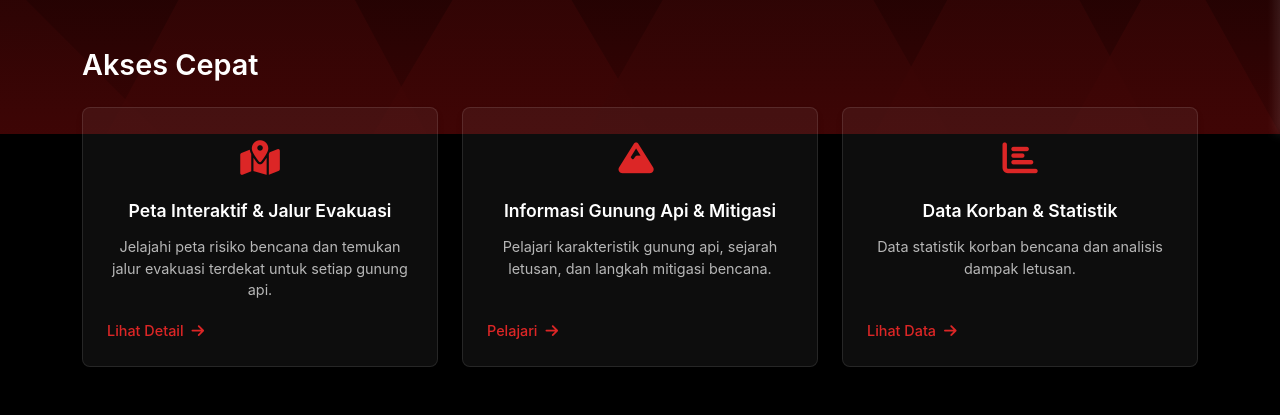
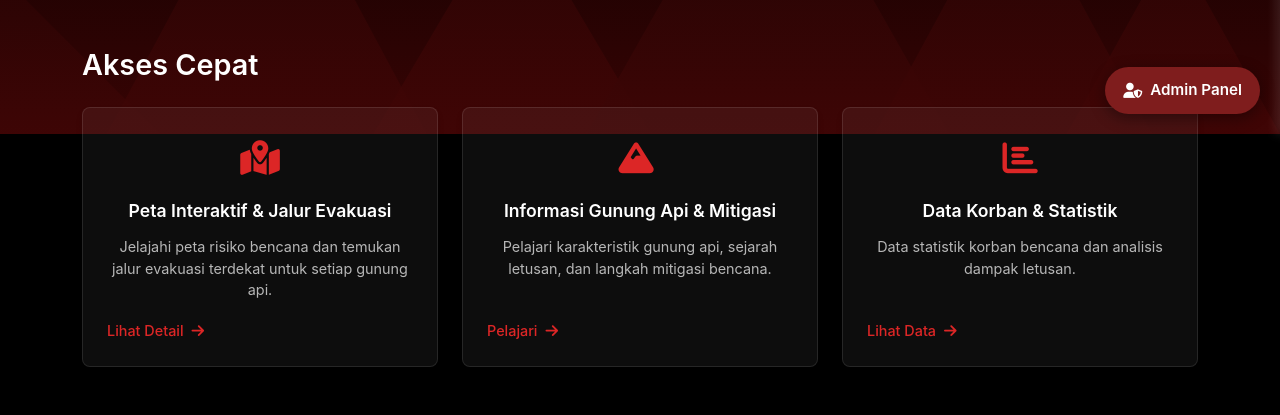
Before and after one commit to dndraamy/Website-Gunung-Meletus, a PHP site: page / in a window 1280 px wide. Shown: the part 666-1081 px from the top of the page. Run offline with PHP 8.4, Linux system fonts and the light colour scheme; data comes from the database, SQL or seed files in the repository; some libraries are stand-ins or nearby versions.

Commit message:
add button 'admin panel'

```diff
--- a/index.php
+++ b/index.php
@@ -218,6 +218,10 @@ if ($awas_count > 0) {
         <?php include 'footer.html' ?>
     </footer>
 
+    <a href="login.php" class="admin-panel-btn" aria-label="Akses Panel Administrator">
+        <i class="fas fa-user-shield"></i> Admin Panel
+    </a>
+
     <script>
         const staticCarousel = document.getElementById('static-carousel');
         const staticItems = staticCarousel.querySelectorAll('.carousel-static-item');
--- a/styles_css/indexx.css
+++ b/styles_css/indexx.css
@@ -473,3 +473,40 @@ body::before {
     grid-template-columns: 1fr;
   }
 }
+
+/* --- ADMIN PANEL BUTTON --- */
+.admin-panel-btn {
+    position: fixed;
+    bottom: 20px;
+    right: 20px;
+    z-index: 10000;
+
+    /* Styling Visual */
+    background: var(--primary-dark);
+    color: white;
+    padding: 12px 18px;
+    border-radius: 50px;
+    text-decoration: none;
+    font-weight: 600;
+    font-size: 0.95rem;
+    display: flex;
+    align-items: center;
+    gap: 8px;
+    box-shadow: 0 4px 15px rgba(0, 0, 0, 0.4);
+    transition: background-color 0.3s, transform 0.2s;
+}
+
+.admin-panel-btn:hover {
+    color: black;
+    background: white;
+    transform: scale(1.05);
+}
+
+@media (max-width: 500px) {
+    .admin-panel-btn {
+        bottom: 15px;
+        right: 15px;
+        padding: 10px 15px;
+        font-size: 0.85rem;
+    }
+}
```
